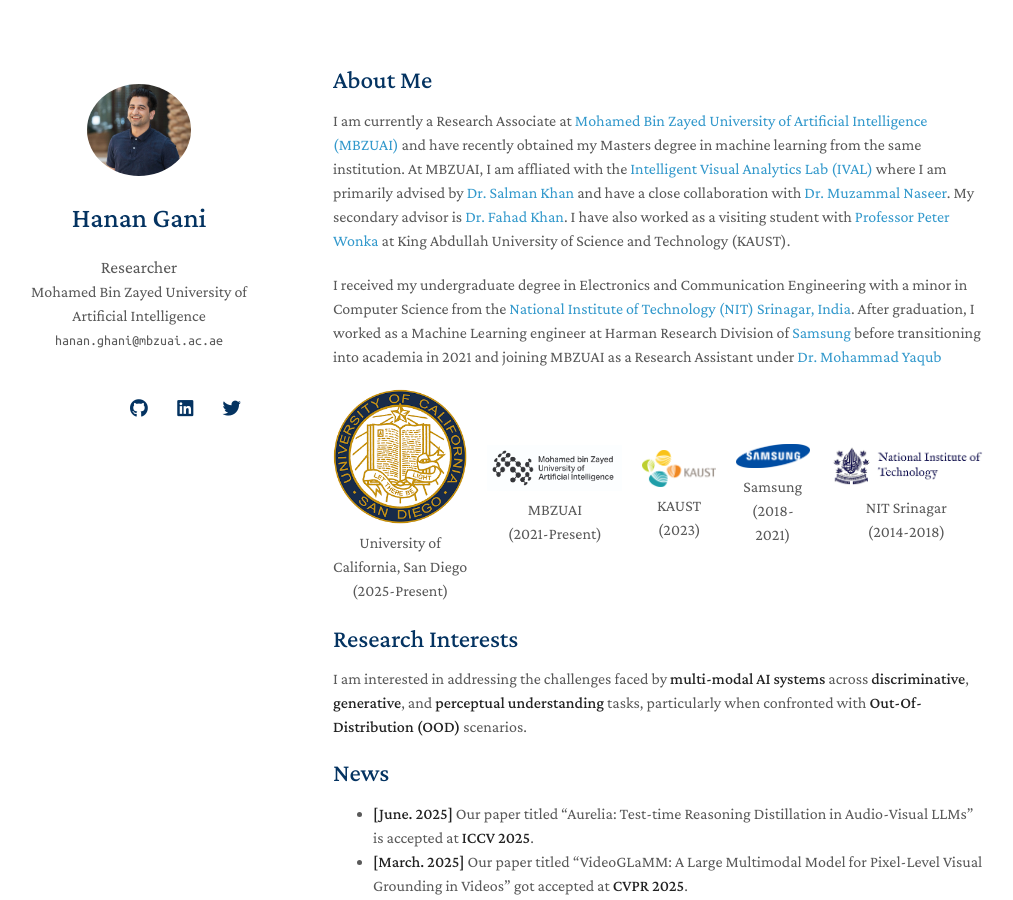
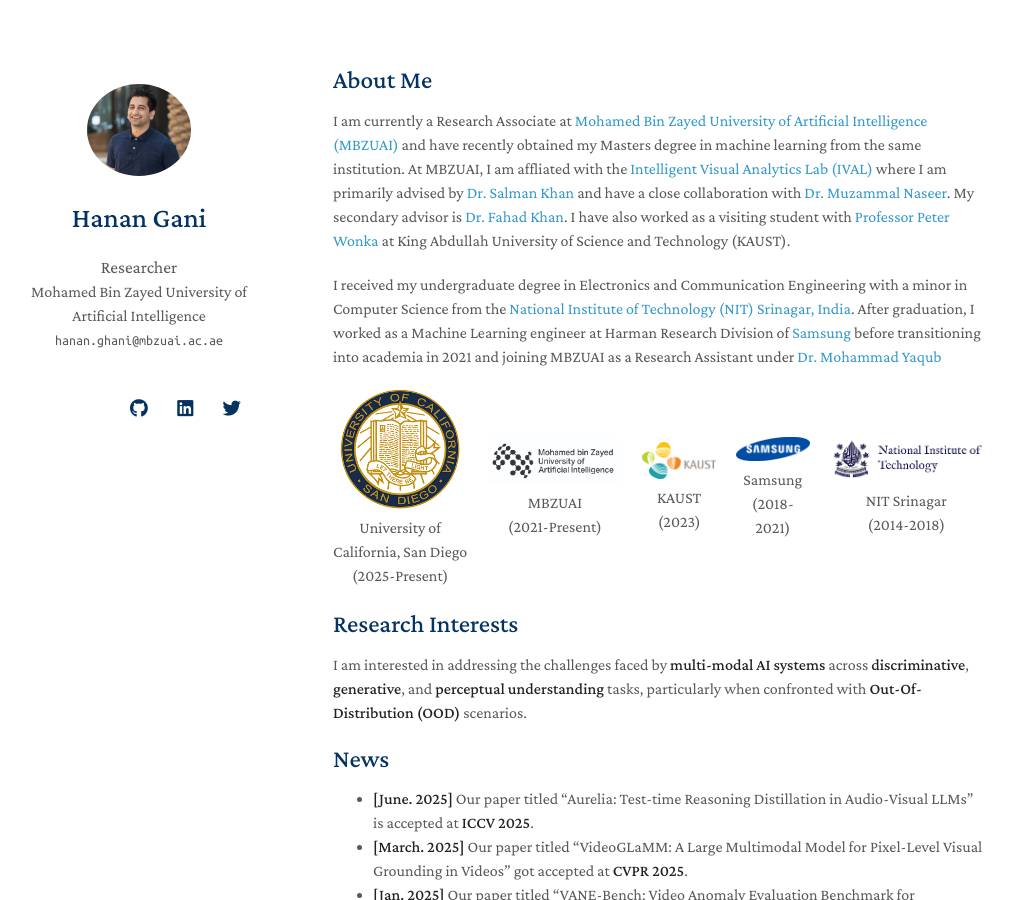
Before and after one commit to muhammadsaadkhankor/muhammadsaadkhankor.github.io, a Jekyll site: the page built from index.md, in a window 1280 px wide and 900 px high. Shown: the whole window, without its empty margins (137-1150 px from the left). Built offline with Jekyll 4.4.1, drawn with Linux system fonts in a browser that asks for light colours; nearby versions of some CDN libraries; a style sheet for code colours, icons or effects is not loaded; our own code applies the rules of GitHub Pages for plain Markdown files.

Commit message:
Update index.md

```diff
--- a/index.md
+++ b/index.md
@@ -12,7 +12,7 @@
 
 <div style="display: flex; align-items: center; justify-content: center; gap: 20px;">
     <div style="text-align: center;">
-        <img src="assets/img/ucsd_logo.png" alt="MBZUAI" width="150">
+        <img src="assets/img/ucsd_logo.png" alt="MBZUAI" width="120">
         <p>University of California, San Diego<br>(2025-Present)</p>
     </div>
     <div style="text-align: center;">
```
